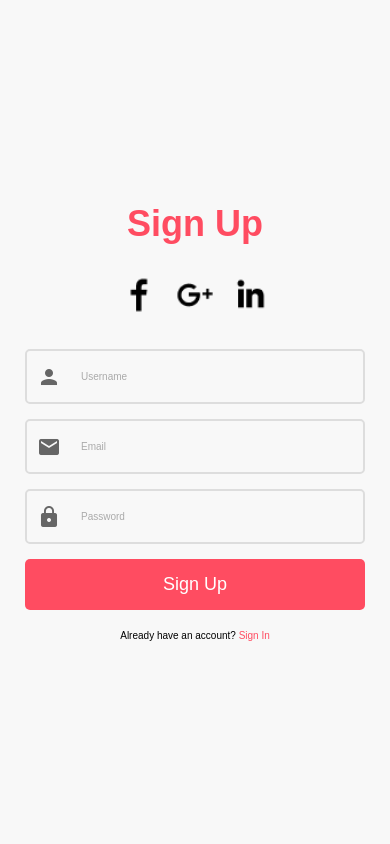
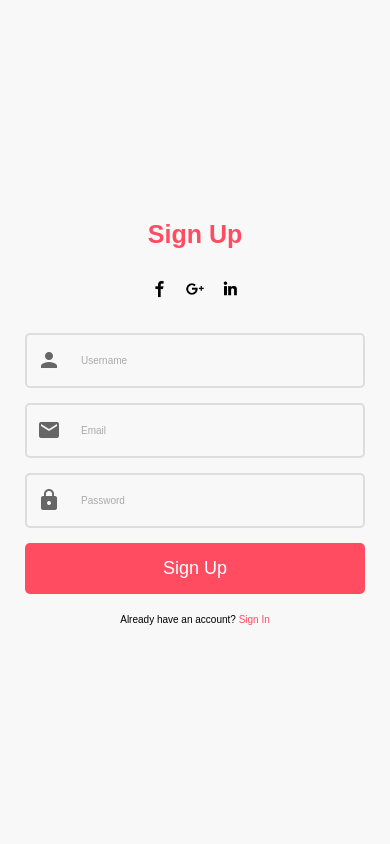
Before and after one commit to Z3R0codeX/Z3R0codeX.github.io, a PHP site: page /login.html in a window 390 px wide. Run offline with PHP 8.4, Linux system fonts and the light colour scheme.

Commit message:
(❁´◡`❁)

```diff
--- a/css/mediaQuerys.css
+++ b/css/mediaQuerys.css
@@ -117,7 +117,21 @@
         padding: 25px;
     }
 
-    sign-in-section h2 {
+    .sign-in-section h2 {
+        font-size: 25px;
+    }
+
+    .social-media a img {
+        width: 20px;
+        height: 20px;
+    }
+
+    .social-icons a img {
+        width: 20px;
+        height: 20px;
+    }
+
+    .signup-form h2 {
         font-size: 25px;
     }
 
--- a/css/styles.css
+++ b/css/styles.css
@@ -62,7 +62,7 @@ body {
     order: 1;
 }
 
-.signup-form h1 {
+.signup-form h2 {
     font-size: 36px;
     color: #ff4c61;
     margin-bottom: 30px;
--- a/login.html
+++ b/login.html
@@ -13,7 +13,7 @@
 <body>
     <div class="container">
         <div class="signup-form">
-            <h1>Sign Up</h1>
+            <h2>Sign Up</h2>
             <div class="social-icons">
                 <a href="#"><img src="./img/Frame.png" alt="Facebook"></a>
                 <a href="#"><img src="./img/Frame2.png" alt="Google"></a>
```
